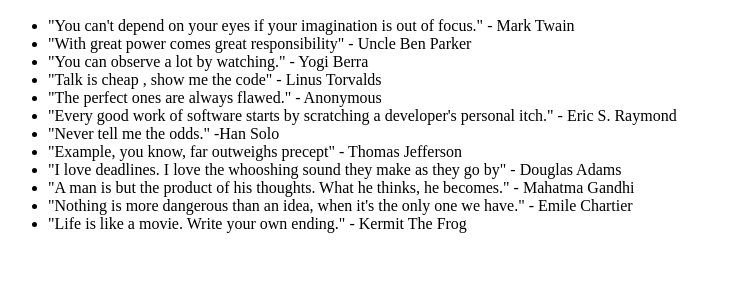
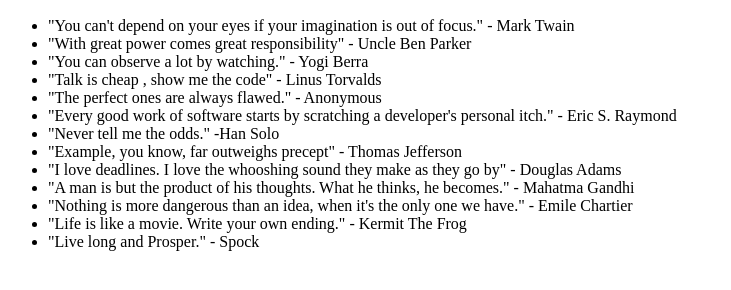
Before and after one commit to gunjan-sap/opensap-git, a plain HTML site: page index.html in a window 1280 px wide. Shown: the part 110-400 px from the top of the page, without its empty margins (0-731 px from the left). Drawn offline with Linux system fonts and the light colour scheme.

Commit message:
Added Spock's quote

```diff
--- a/index.html
+++ b/index.html
@@ -21,6 +21,7 @@
 			<li>"A man is but the product of his thoughts. What he thinks, he becomes." - Mahatma Gandhi</li>
 			<li>"Nothing is more dangerous than an idea, when it's the only one we have." - Emile Chartier</li>
 			<li>"Life is like a movie. Write your own ending." - Kermit The Frog</li>
+			<li>"Live long and Prosper." - Spock </li>
 		</ul>
 
 	</body>
```
